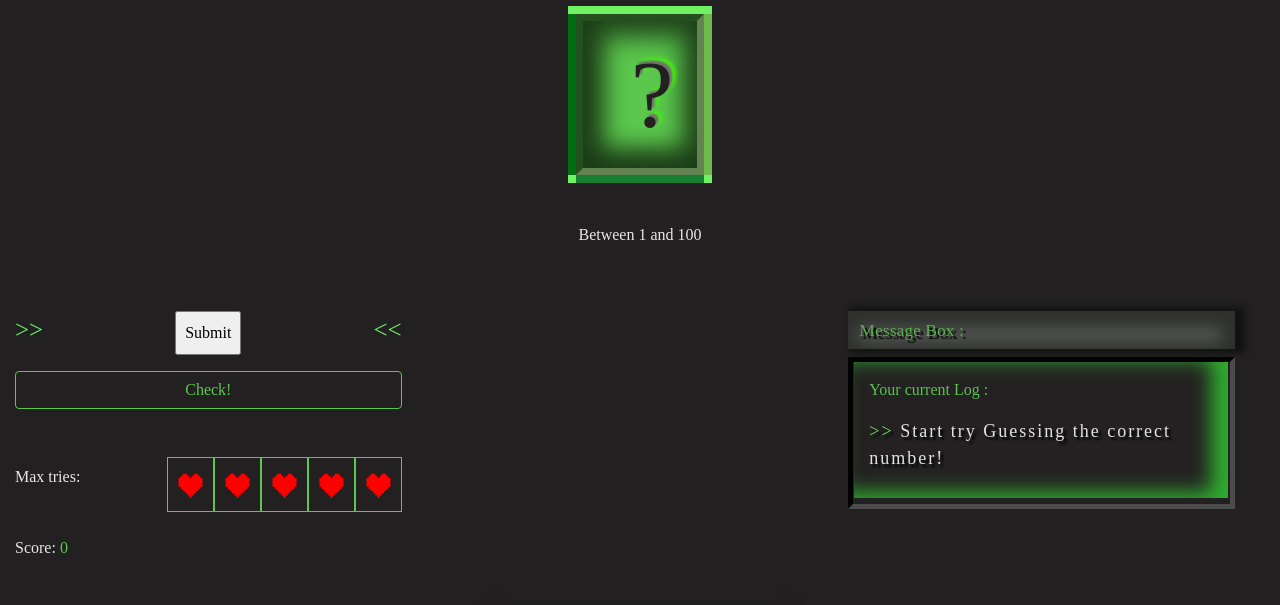
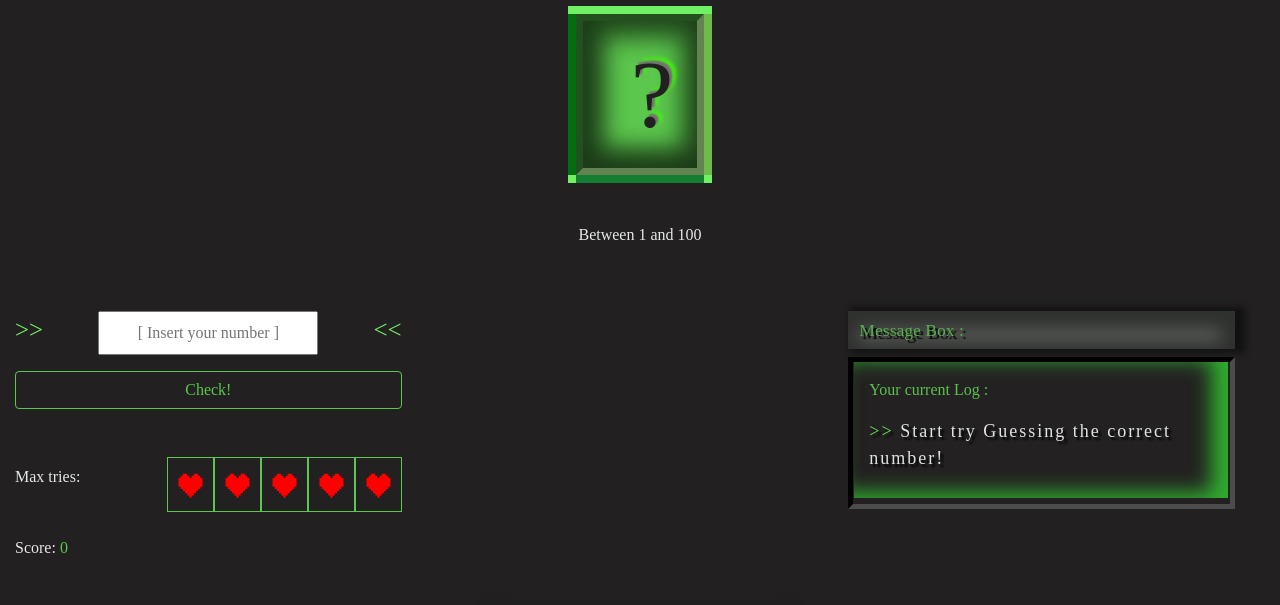
Before and after one commit to cristina-Q/GuessGame-JS, a website: page index.html in a window 1280 px wide. Shown: the part 189-794 px from the top of the page. Drawn offline with Linux system fonts and the light colour scheme; a web font is replaced by a local one.

Commit message:
test mob

```diff
--- a/index.html
+++ b/index.html
@@ -107,7 +107,6 @@
         >
           <div class="input-wrapper d-flex justify-content-between ">
             <input
-              type="submit"
               class="user-input p-2 mb-3"
               placeholder="[ Insert your number ]"
               role="botton"
```
